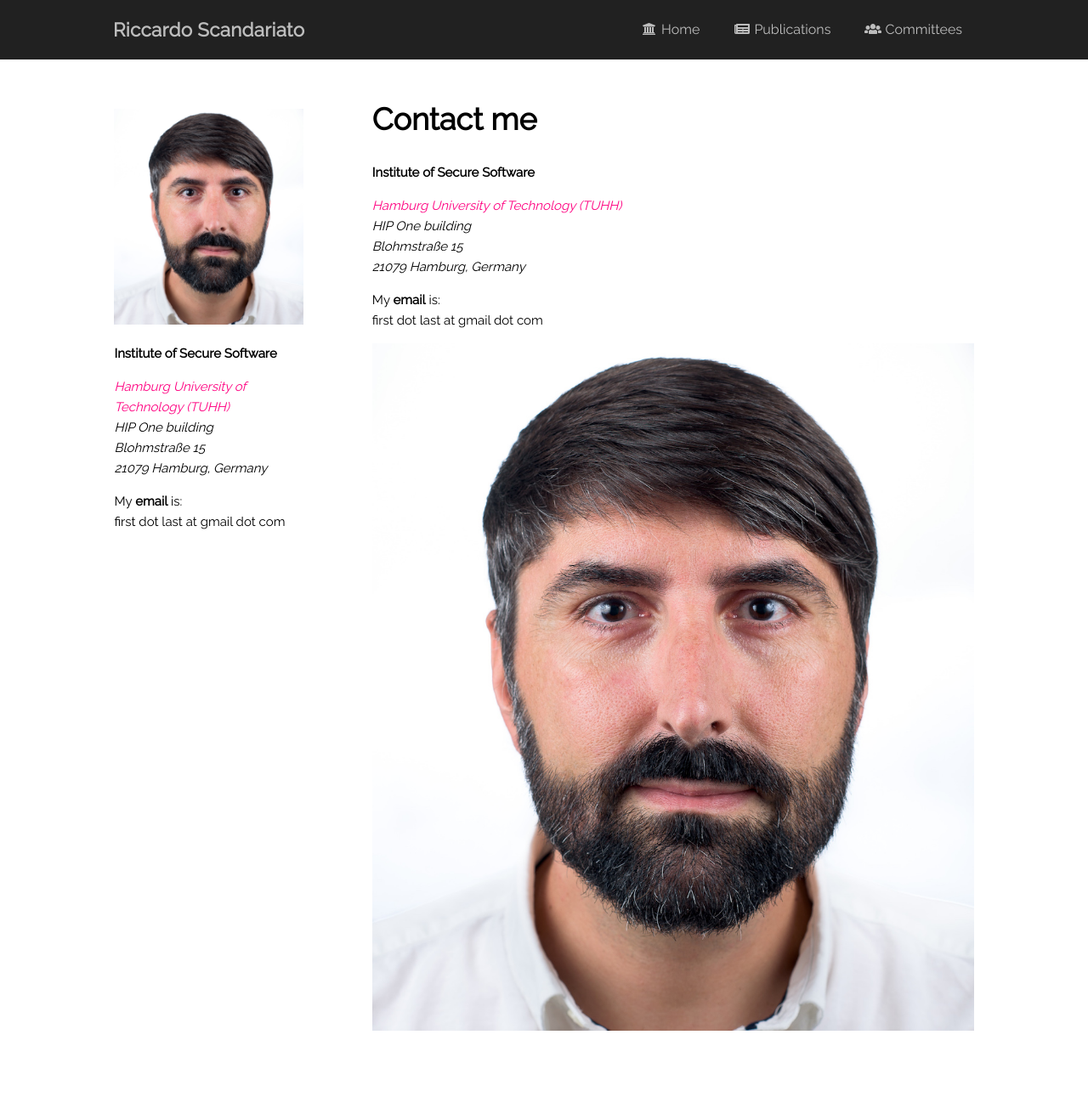
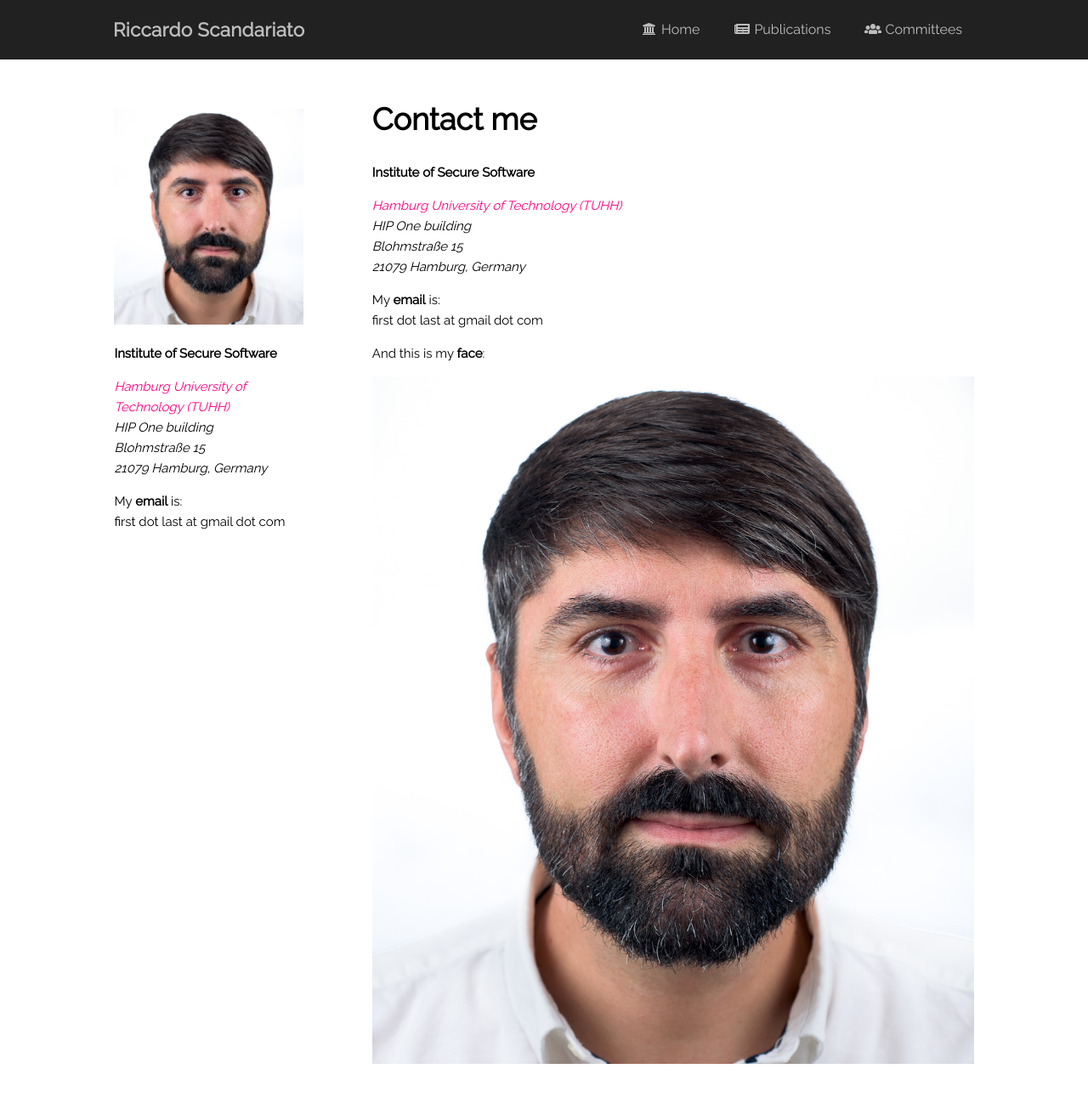
Before and after one commit to riccardoscandariato/riccardoscandariato.github.io, a Jekyll site: the page built from about.md, in a window 1280 px wide and 1298 px high. Shown: the top 1291 px of the window at 85% size. Built offline with Jekyll 4.4.1, drawn with Linux system fonts in a browser that asks for light colours; some web fonts are replaced.

Commit message:
new about

```diff
--- a/about.md
+++ b/about.md
@@ -7,4 +7,6 @@ permalink: /about
 
 {% include address.html %}
 
+<p>And this is my <b>face</b>:</p>
+
 {% include profile-pic.html %}
```
